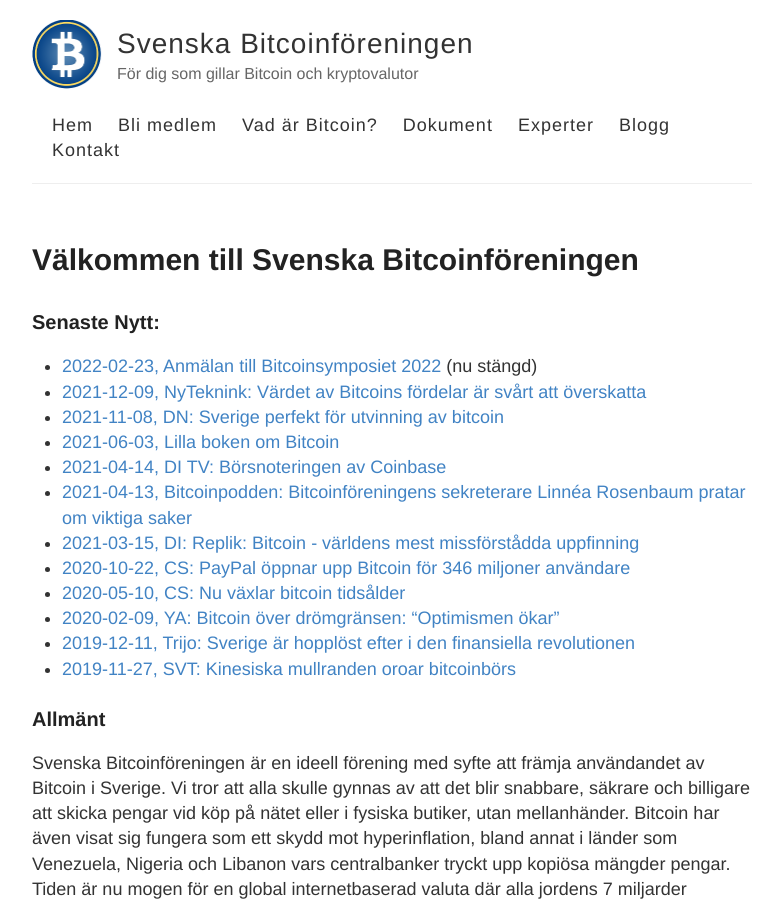
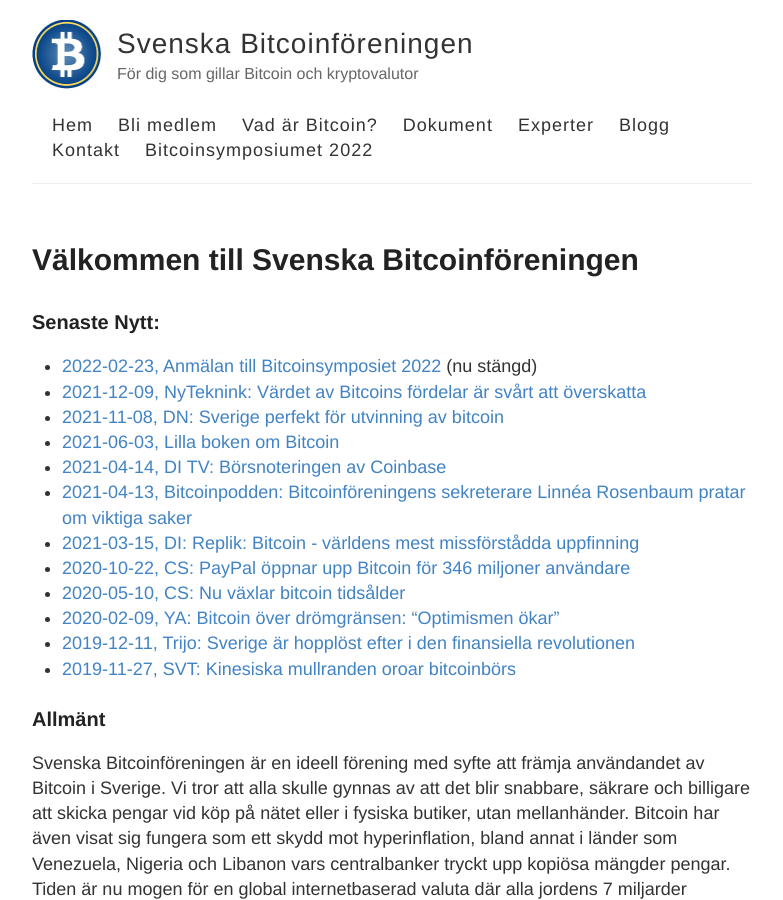
Before and after one commit to bitcoinforeningen/bitcoinforeningen.github.io, a Jekyll site: the page built from index.md, in a window 1280 px wide and 900 px high. Shown: the whole window, without its empty margins (248-1031 px from the left). Built offline with Jekyll 4.4.1, drawn with Linux system fonts in a browser that asks for light colours.

Commit message:
Update default.html

```diff
--- a/_layouts/default.html
+++ b/_layouts/default.html
@@ -34,6 +34,7 @@
             <a href="{{ site.baseurl }}/sakkunniga">Experter</a>
             <a href="{{ site.baseurl }}/blogg">Blogg</a>
             <a href="{{ site.baseurl }}/kontakt">Kontakt</a>
+            <a href="{{ site.baseurl }}/symposium2022">Bitcoinsymposiumet 2022</a>
           </nav>
         </header>
       </div>
```
